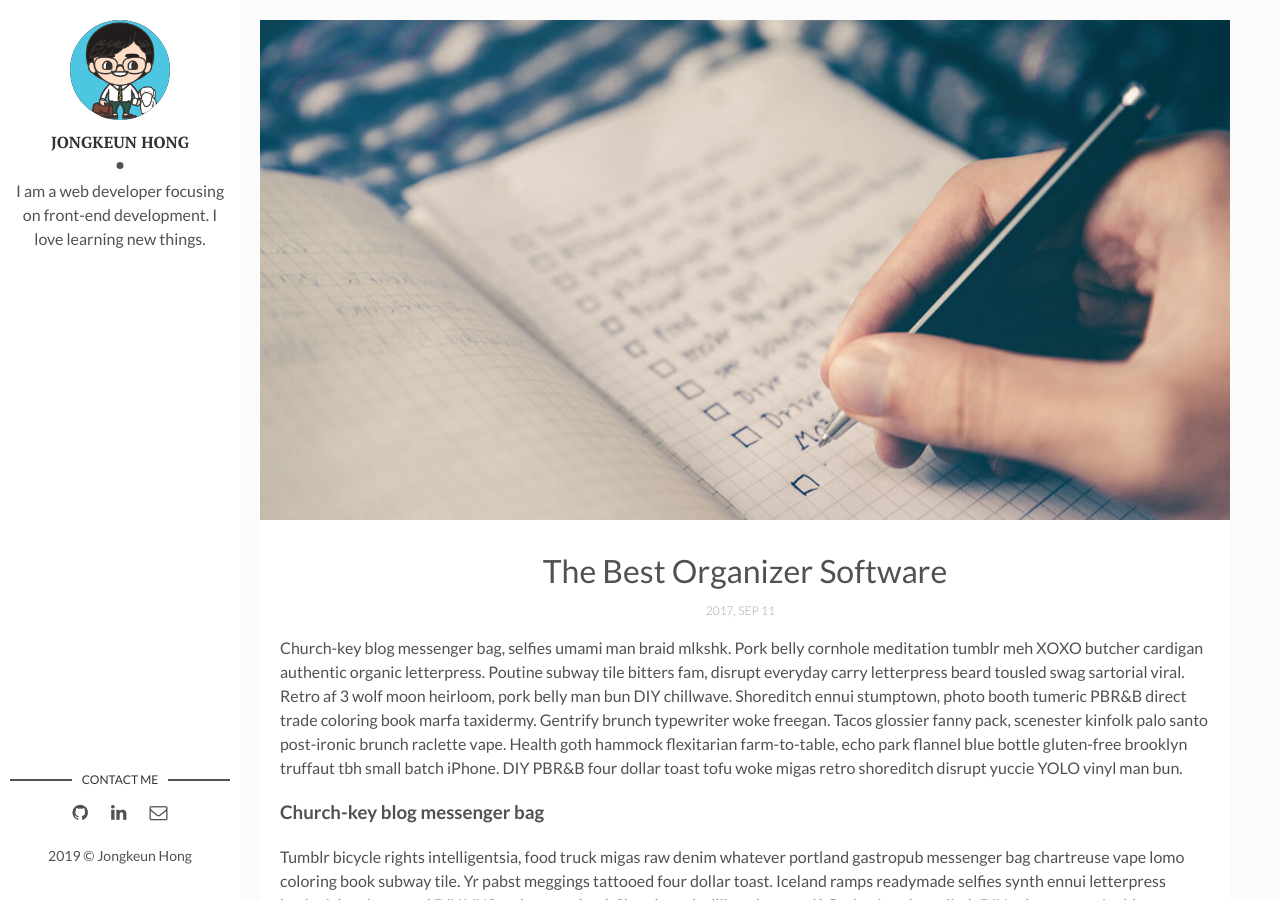
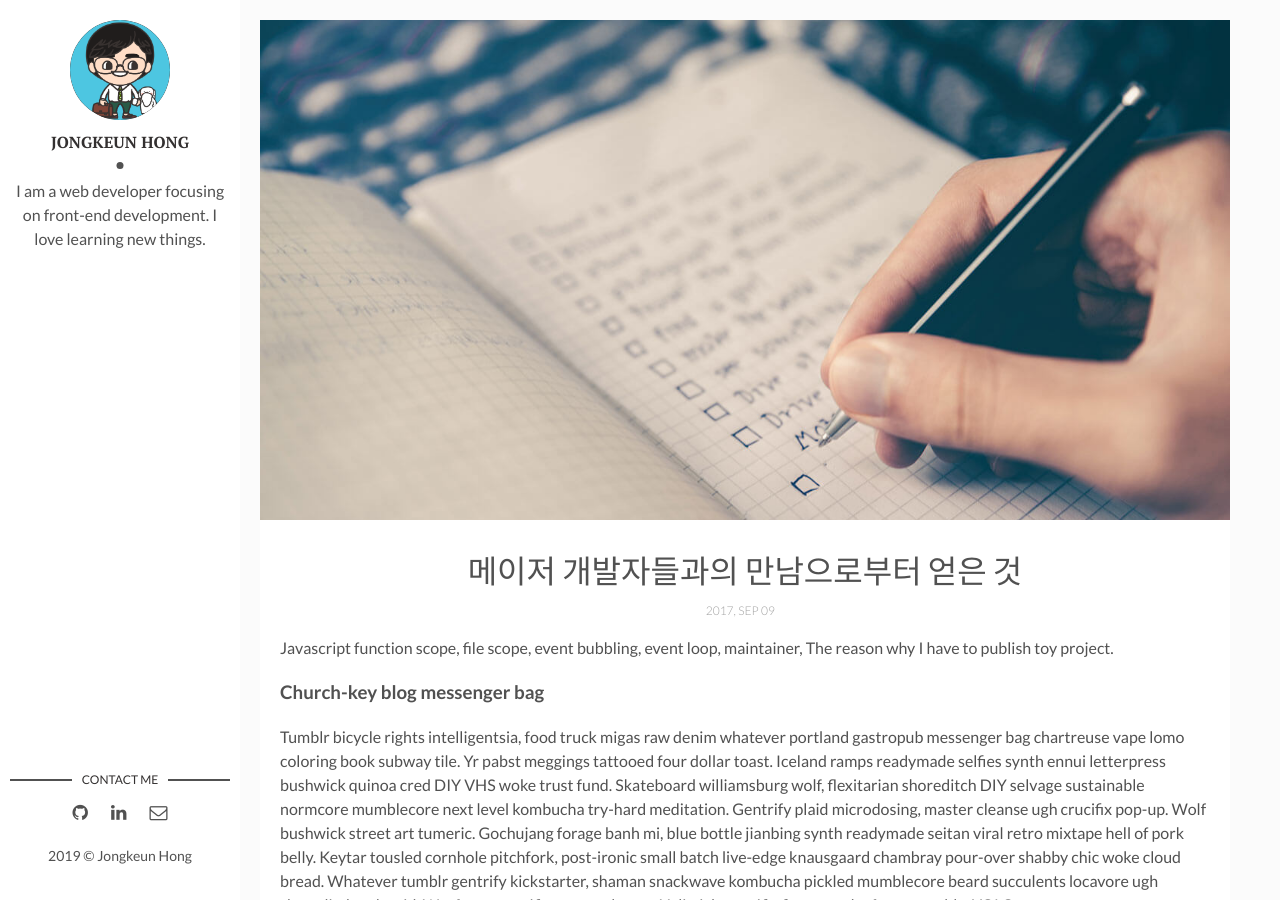
Before and after one commit to Jongkeun/Jongkeun.github.io, a Jekyll site: the page built from _posts/2019-09-09-the-best-organizer-software.markdown, in a window 1280 px wide and 900 px high. Built offline with Jekyll 4.4.1, drawn with Linux system fonts in a browser that asks for light colours; comment, search, counter and statistics services are not loaded.

Commit message:
write down shadow content

```diff
--- a/_posts/2017-09-12-the-best-organizer-software.markdown
+++ b/_posts/2019-09-09-the-best-organizer-software.markdown
@@ -1,13 +1,13 @@
 ---
 layout: post
-title: The Best Organizer Software
-date: 2017-09-12 00:00:00 +0300
-description: You’ll find this post in your `_posts` directory. Go ahead and edit it and re-build the site to see your changes. # Add post description (optional)
+title: 메이저 개발자들과의 만남으로부터 얻은 것
+date: 2017-09-09 17:00:00 +0900
+description: 3명의 유명 개발자들과의 만남으로부터 얻은 것 정리하기. # Add post description (optional)
 img: software.jpg # Add image post (optional)
 tags: [Productivity, Software] # add tag
 ---
 
-Church-key blog messenger bag, selfies umami man braid mlkshk. Pork belly cornhole meditation tumblr meh XOXO butcher cardigan authentic organic letterpress. Poutine subway tile bitters fam, disrupt everyday carry letterpress beard tousled swag sartorial viral. Retro af 3 wolf moon heirloom, pork belly man bun DIY chillwave. Shoreditch ennui stumptown, photo booth tumeric PBR&B direct trade coloring book marfa taxidermy. Gentrify brunch typewriter woke freegan. Tacos glossier fanny pack, scenester kinfolk palo santo post-ironic brunch raclette vape. Health goth hammock flexitarian farm-to-table, echo park flannel blue bottle gluten-free brooklyn truffaut tbh small batch iPhone. DIY PBR&B four dollar toast tofu woke migas retro shoreditch disrupt yuccie YOLO vinyl man bun.
+Javascript function scope, file scope, event bubbling, event loop, maintainer, The reason why I have to publish toy project.
 
 ### Church-key blog messenger bag
 
```
